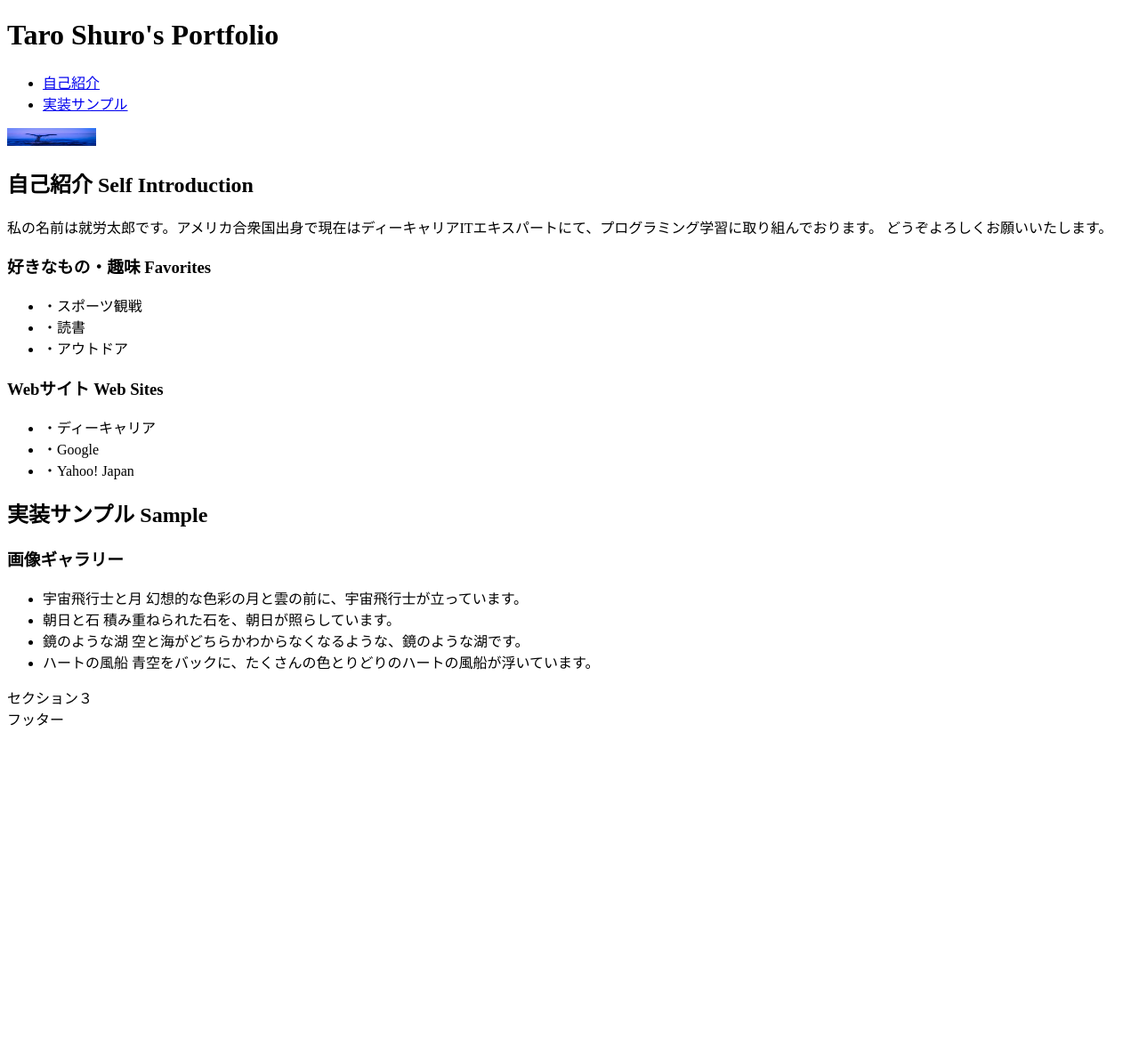
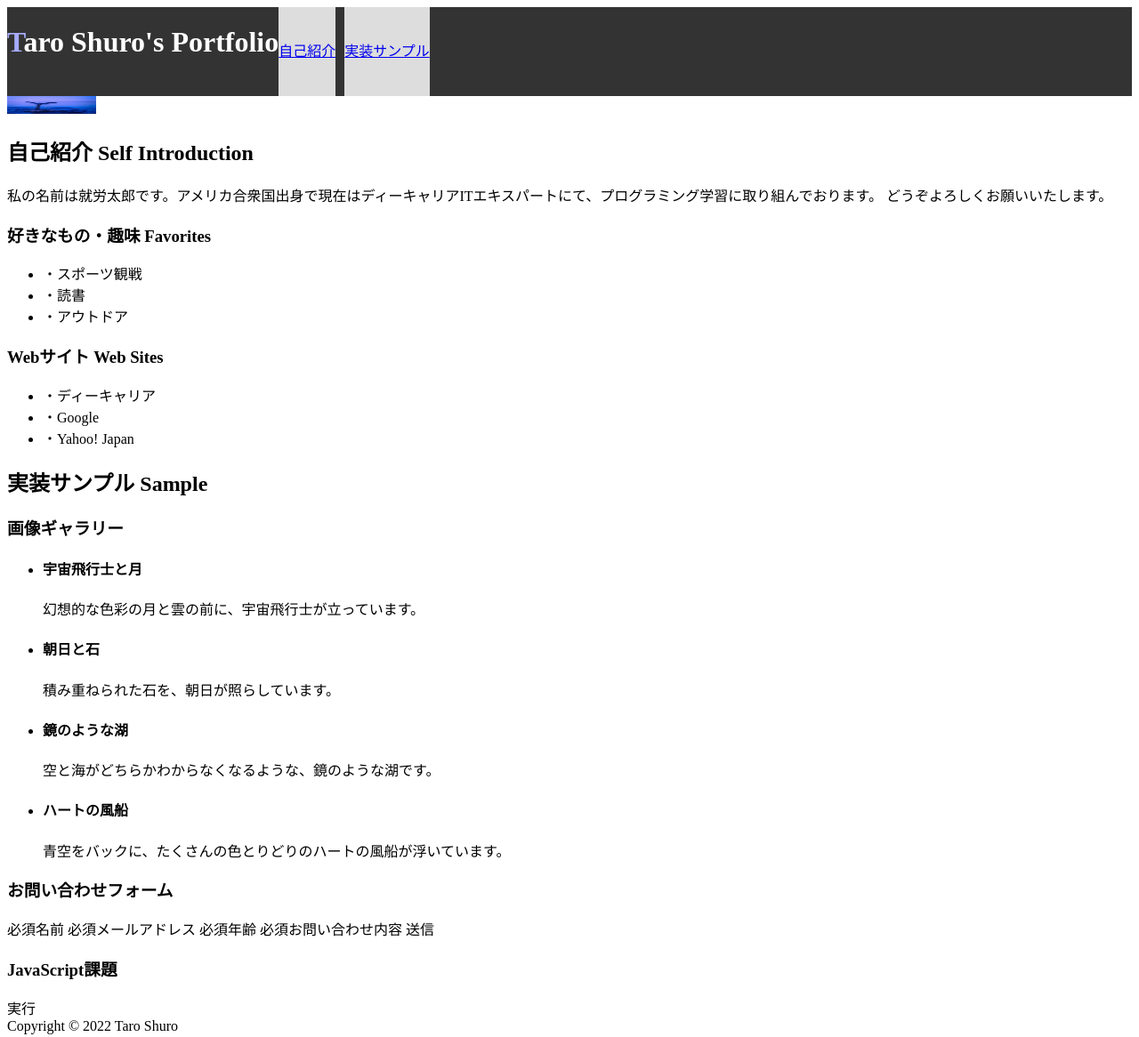
Before and after one commit to makotos403/DWork, a plain HTML site: page 自己紹介サイト作成/self_introduction/index.html in a window 1280 px wide. Shown: the whole page at 89% size. Before the commit the page ends 828 px from the top, so only its background shows below. Drawn offline with Linux system fonts and the light colour scheme.

Commit message:
0106 1600

```diff
--- a/自己紹介サイト作成/self_introduction/index.html
+++ b/自己紹介サイト作成/self_introduction/index.html
@@ -4,25 +4,28 @@
     <meta charset="UTF-8" />
     <meta name="viewport" content="width=device-width, initial-scale=1.0" />
     <title>Taro Shuro's Portfolio</title>
+    <link rel="stylesheet" href="style.css">
   </head>
   <body>
     <header>
-      <h1><span>T</span>aro Shuro's Portfolio</h1>
-      <ul>
-        <li><a href="#self-intro">自己紹介</a></li>
-        <li><a href="#sample">実装サンプル</a></li>
+      <h1 class="float-h1 font-white"><span class="heading-taro">T</span>aro Shuro's Portfolio</h1>
+      <ul class="float-h1 inner ul-nodot">
+        <li class="item font-white"><a href="#self-intro">自己紹介</a></li>
+        <li class="item font-white"><a href="#sample">実装サンプル</a></li>
       </ul>
-      <div class="clear"></div>
-      <!-- floatでなんやかんやするやつ-->
+      <div class="clear"></div><!-- floatここまで -->
+    </header>
+    <main>
+      <div class="main_img">
         <img
           src=".\images\main.jpg"
           alt="Taro Shuro's Portfolio"
           width="100px"
           height="20px"
         />
-    </header>
-    <main>
-      <section class="features">
+      </div>
+      <div class="container">
+        <section class="section">
           <div class="">
             <h2>自己紹介 Self Introduction</h2>
             私の名前は就労太郎です。アメリカ合衆国出身で現在はディーキャリアITエキスパートにて、プログラミング学習に取り組んでおります。
@@ -48,24 +51,46 @@
             </div>
           </div>
         </section>
-      <section class="features">
+        <section class="section">
           <h2>実装サンプル Sample</h2>
           <div class="">
             <h3>画像ギャラリー</h3>
-          <div class=""> <!-- flexで実装-->
+            <div class="">
+              <!-- flexで実装-->
               <ul>
-              <li>宇宙飛行士と月 幻想的な色彩の月と雲の前に、宇宙飛行士が立っています。</li>
-              <li>朝日と石 積み重ねられた石を、朝日が照らしています。</li>
-              <li>鏡のような湖 空と海がどちらかわからなくなるような、鏡のような湖です。</li>
-              <li>ハートの風船 青空をバックに、たくさんの色とりどりのハートの風船が浮いています。</li>
+                <li>
+                  <h4>宇宙飛行士と月</h4>
+                  幻想的な色彩の月と雲の前に、宇宙飛行士が立っています。
+                </li>
+                <li>
+                  <h4>朝日と石</h4>
+                  積み重ねられた石を、朝日が照らしています。</li>
+                <li>
+                  <h4>鏡のような湖</h4>
+                  空と海がどちらかわからなくなるような、鏡のような湖です。
+                </li>
+                <li>
+                  <h4>ハートの風船</h4>
+                  青空をバックに、たくさんの色とりどりのハートの風船が浮いています。
+                </li>
               </ul>
             </div>
           </div>
         </section>
-      <section class="features">
-        <div class="">セクション３</div>
+        <section class="section">
+          <h3 class="">お問い合わせフォーム</h3>
+          必須名前
+          必須メールアドレス
+          必須年齢
+          必須お問い合わせ内容
+          送信
         </section>
+        <section class="section">
+          <h3 class="">JavaScript課題</h3>
+            実行
+        </section>
+      </div>
     </main>
-    <footer class="site-footer">フッター</footer>
+    <footer class="site-footer">Copyright © 2022 Taro Shuro</footer>
   </body>
 </html>
--- a/自己紹介サイト作成/self_introduction/style.css
+++ b/自己紹介サイト作成/self_introduction/style.css
@@ -0,0 +1,45 @@
+/*************** main ***************/
+/*************** footer ***************/
+/***************  ***************/
+/***************  ***************/
+/***************  ***************/
+
+/*************** 汎用スタイル部分 ***************/
+.font-white {
+  color: #fff;
+}
+
+.inner {
+  display: flex;
+}
+
+.item {
+
+  background: #ddd;
+  margin-right: 10px;
+  text-align: center;
+  line-height: 100px;
+}
+
+.ul-nodot {
+    list-style: none;
+    padding: 0;
+    margin: 0;
+}
+
+/*************** header ***************/
+header {
+  background-color: #000000cc;
+}
+
+.heading-taro {
+  color: #a6acff;
+}
+
+.float-h1 {
+  float: left;
+}
+
+.clear {
+  clear: both;
+}
```
Also changed, not shown: MEMO.txt, 自己紹介サイト作成/addmargin_カンプ画像_PC_section.png (added), 自己紹介サイト作成/カンプ画像_PC - コピー.png (deleted), 自己紹介サイト作成/カンプ画像_モバイル.png (added), 1 other file. Lines whose indentation alone changed are shown as unchanged.
